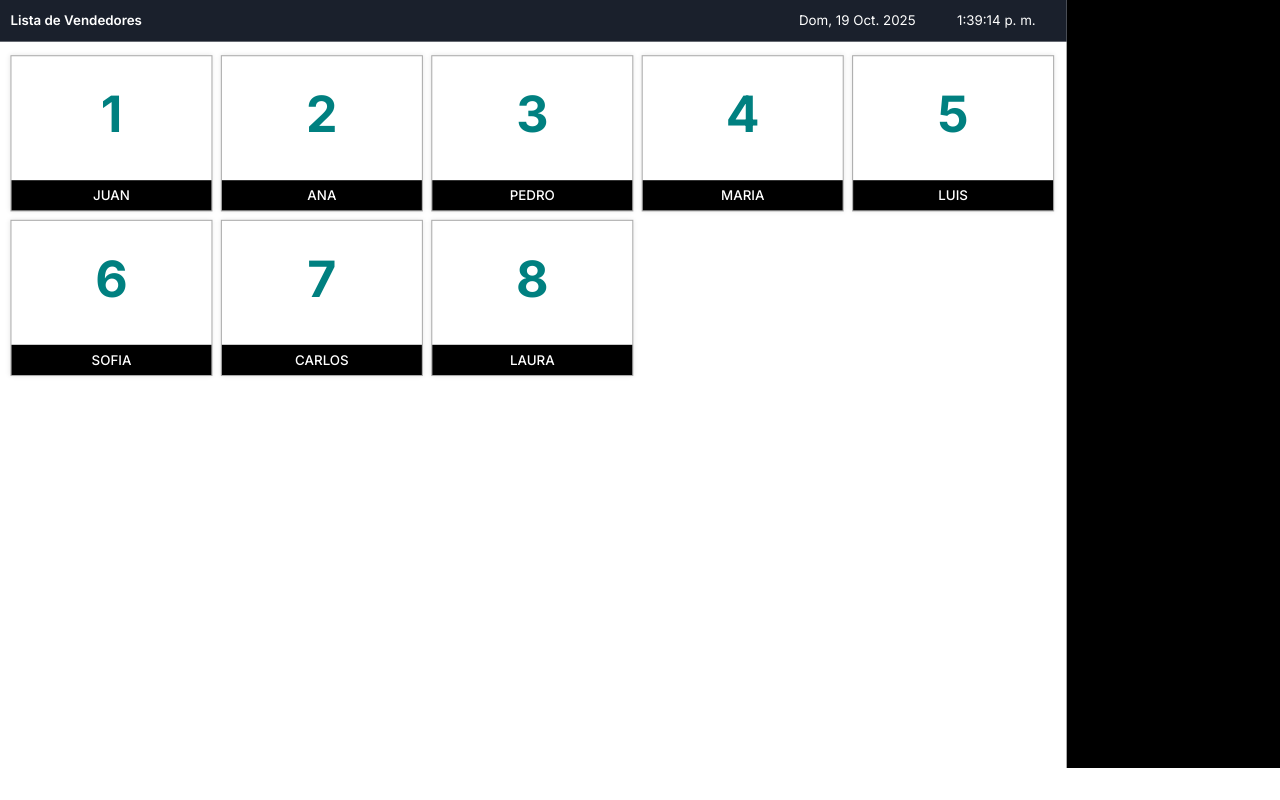
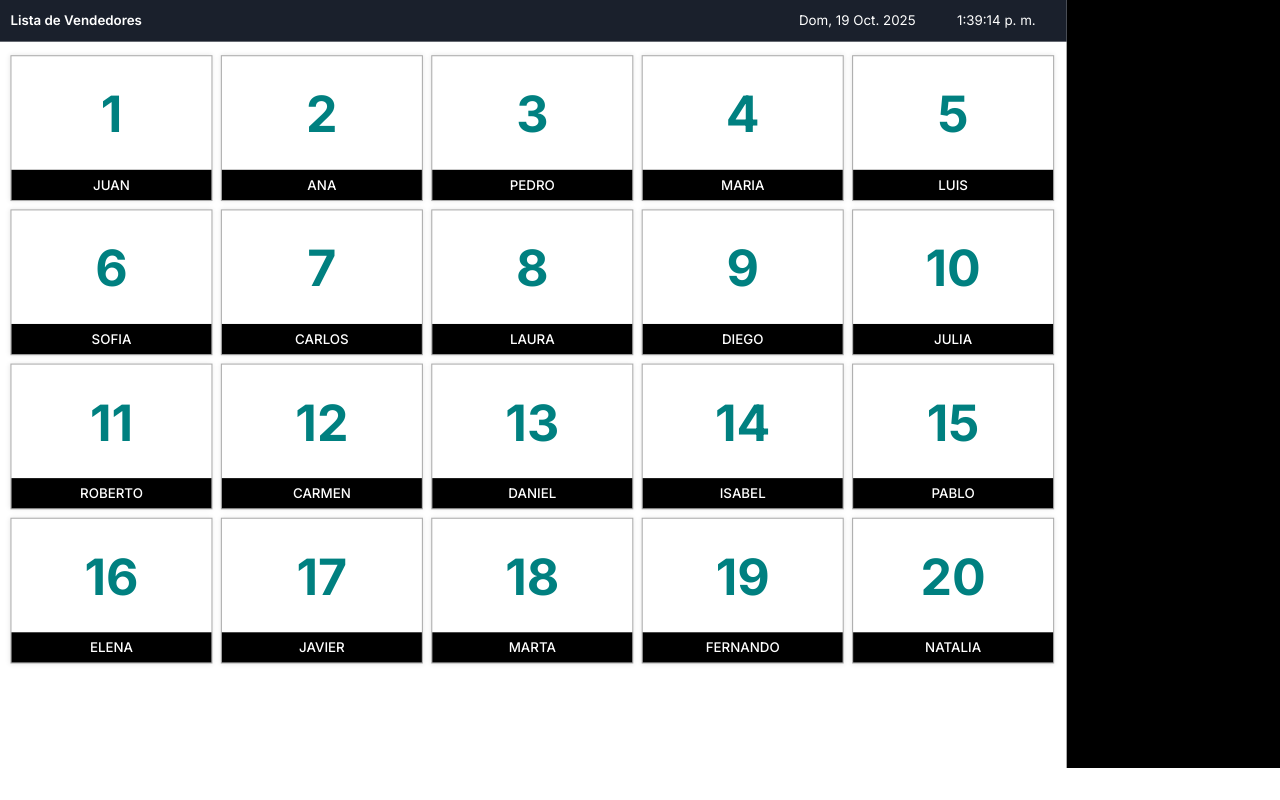
Before and after one commit to sergiozegarracorne/resta-peru, a Next.js app in the folder resta-peru/: page / in a window 1280 px wide. Built offline with nearby package versions, Linux system fonts and the light colour scheme.

Commit message:
copiamos todo para pasar a otra pc

```diff
--- a/resta-peru/src/app/page.tsx
+++ b/resta-peru/src/app/page.tsx
@@ -5,14 +5,106 @@ export default function AboutPage() {
   return (
     <main className="flex min-h-screen flex-col items-center p-0">
       <div className="flex flex-wrap justify-start gap-2 pt-2">
-        <VendedorBoton numero="1" nombre="Juan" onClick={() => console.log('Vendedor 1')} />
-        <VendedorBoton numero="2" nombre="Ana" onClick={() => console.log('Vendedor 2')} />
-        <VendedorBoton numero="3" nombre="Pedro" onClick={() => console.log('Vendedor 3')} />
-        <VendedorBoton numero="4" nombre="Maria" onClick={() => console.log('Vendedor 4')} />
-        <VendedorBoton numero="5" nombre="Luis" onClick={() => console.log('Vendedor 5')} />
-        <VendedorBoton numero="6" nombre="Sofia" onClick={() => console.log('Vendedor 6')} />
-        <VendedorBoton numero="7" nombre="Carlos" onClick={() => console.log('Vendedor 7')} />
-        <VendedorBoton numero="8" nombre="Laura" onClick={() => console.log('Vendedor 8')} />
+        <VendedorBoton
+          numero="1"
+          nombre="Juan"
+          onClick={() => console.log("Vendedor 1")}
+        />
+        <VendedorBoton
+          numero="2"
+          nombre="Ana"
+          onClick={() => console.log("Vendedor 2")}
+        />
+        <VendedorBoton
+          numero="3"
+          nombre="Pedro"
+          onClick={() => console.log("Vendedor 3")}
+        />
+        <VendedorBoton
+          numero="4"
+          nombre="Maria"
+          onClick={() => console.log("Vendedor 4")}
+        />
+        <VendedorBoton
+          numero="5"
+          nombre="Luis"
+          onClick={() => console.log("Vendedor 5")}
+        />
+        <VendedorBoton
+          numero="6"
+          nombre="Sofia"
+          onClick={() => console.log("Vendedor 6")}
+        />
+        <VendedorBoton
+          numero="7"
+          nombre="Carlos"
+          onClick={() => console.log("Vendedor 7")}
+        />
+        <VendedorBoton
+          numero="8"
+          nombre="Laura"
+          onClick={() => console.log("Vendedor 8")}
+        />
+        <VendedorBoton
+          numero="9"
+          nombre="Diego"
+          onClick={() => console.log("Vendedor 9")}
+        />
+        <VendedorBoton
+          numero="10"
+          nombre="Julia"
+          onClick={() => console.log("Vendedor 10")}
+        />
+        <VendedorBoton
+          numero="11"
+          nombre="Roberto"
+          onClick={() => console.log("Vendedor 11")}
+        />
+        <VendedorBoton
+          numero="12"
+          nombre="Carmen"
+          onClick={() => console.log("Vendedor 12")}
+        />
+        <VendedorBoton
+          numero="13"
+          nombre="Daniel"
+          onClick={() => console.log("Vendedor 13")}
+        />
+        <VendedorBoton
+          numero="14"
+          nombre="Isabel"
+          onClick={() => console.log("Vendedor 14")}
+        />
+        <VendedorBoton
+          numero="15"
+          nombre="Pablo"
+          onClick={() => console.log("Vendedor 15")}
+        />
+        <VendedorBoton
+          numero="16"
+          nombre="Elena"
+          onClick={() => console.log("Vendedor 16")}
+        />
+        <VendedorBoton
+          numero="17"
+          nombre="Javier"
+          onClick={() => console.log("Vendedor 17")}
+        />
+        <VendedorBoton
+          numero="18"
+          nombre="Marta"
+          onClick={() => console.log("Vendedor 18")}
+        />
+        <VendedorBoton
+          numero="19"
+          nombre="Fernando"
+          onClick={() => console.log("Vendedor 19")}
+        />
+        <VendedorBoton
+          numero="20"
+          nombre="Natalia"
+          onClick={() => console.log("Vendedor 20")}
+        />
       </div>
     </main>
   );
--- a/resta-peru/src/app/styles/VendedorBoton.module.css
+++ b/resta-peru/src/app/styles/VendedorBoton.module.css
@@ -4,7 +4,7 @@
 .container {
     /* Tamaño y forma (ajusta el padding para el tamaño) */
     width: 194px; /* Ancho calculado para 5 por fila en 1024px */
-    height: 150px; /* Ejemplo de tamaño, ajusta según necesidad */
+    height: 140px; /* Ejemplo de tamaño, ajusta según necesidad */
 
     /* Apariencia de la caja */
     background-color: white; /* Interior blanco */
```
